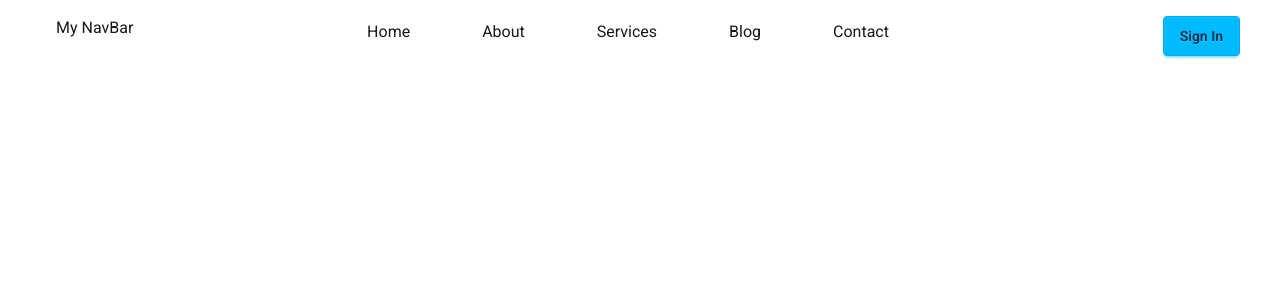
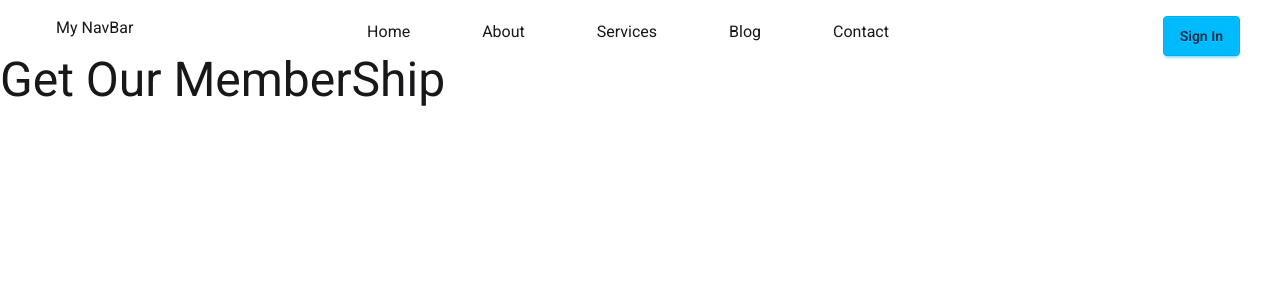
Before and after one commit to shahadat-hossain99/React-Ecosystem, a React (Vite) app: page / in a window 1280 px wide. Shown: the top 300 px of the page. Built offline with nearby package versions, Linux system fonts and the light colour scheme.

Commit message:
fetch error solved and data loaded perfectly

```diff
--- a/src/App.jsx
+++ b/src/App.jsx
@@ -1,6 +1,10 @@
+import { Suspense } from "react";
 import "./App.css";
 import DaisyNav from "./Components/DaisyNav/DaisyNav";
 import NavBar from "./Components/NavBar/NavBar";
+import PricingOptions from "./Components/PricingOptions/PricingOptions";
+
+const pricingPromise = fetch("/pricingData.json").then((res) => res.json());
 
 function App() {
   return (
@@ -10,7 +14,15 @@ function App() {
         {/* <DaisyNav></DaisyNav> */}
       </header>
 
-      <main></main>
+      <main>
+        <Suspense
+          fallback={
+            <span className="loading loading-spinner loading-xl"></span>
+          }
+        >
+          <PricingOptions pricingPromise={pricingPromise}></PricingOptions>
+        </Suspense>
+      </main>
 
       <footer></footer>
     </>
--- /dev/null
+++ b/src/Components/PricingCard/PricingCard.jsx
@@ -0,0 +1,8 @@
+import React from "react";
+
+const PricingCard = () => {
+  //   console.log(pricing);
+  return <div></div>;
+};
+
+export default PricingCard;
--- a/src/Components/PricingOptions/PricingOptions.jsx
+++ b/src/Components/PricingOptions/PricingOptions.jsx
@@ -0,0 +1,21 @@
+import React from "react";
+import { use } from "react";
+import PricingCard from "../PricingCard/PricingCard";
+
+const PricingOptions = ({ pricingPromise }) => {
+  //   console.log(pricingPromise);
+  //   const pricingData = use(pricingPromise);
+
+  const pricingData = use(pricingPromise);
+  console.log("Type of data:", typeof pricingData);
+  console.log("Is it an array?:", Array.isArray(pricingData));
+  console.log("Actual Data:", pricingData);
+
+  return (
+    <div>
+      <h1 className="text-5xl">Get Our MemberShip</h1>
+    </div>
+  );
+};
+
+export default PricingOptions;
```
